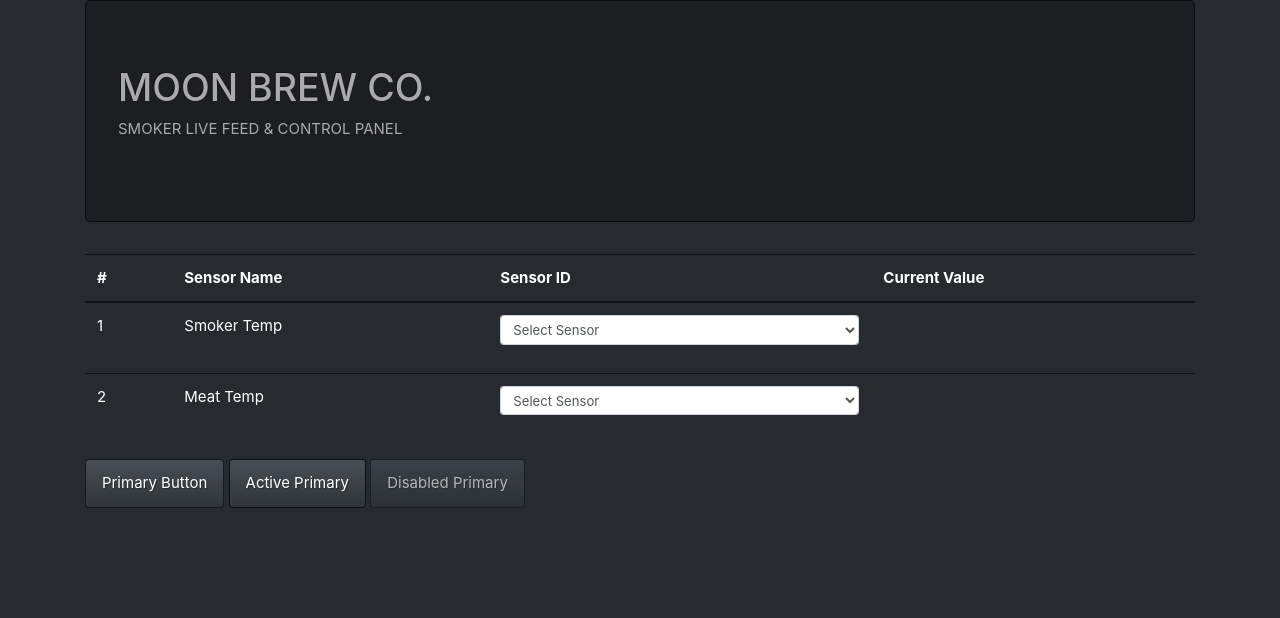
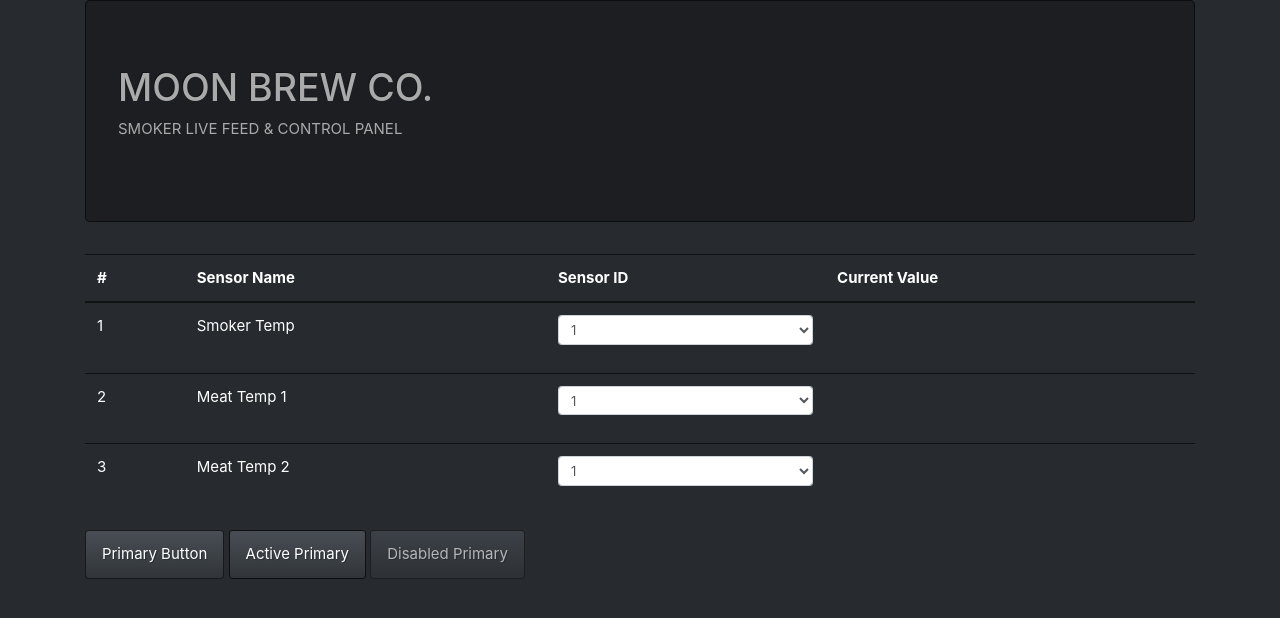
Before and after one commit to ChrisMoon90/MoonBrew, a Flask app: page / in a window 1280 px wide. Shown: the top 618 px of the page. Run offline with Flask 2, Linux system fonts and the light colour scheme; parts of the project's set-up code (start-up, migrations or seed data) failed here and were passed over; some libraries are stand-ins or nearby versions.

Commit message:
Client/Server Indexes Working

```diff
--- a/runMBC.py
+++ b/runMBC.py
@@ -5,6 +5,7 @@ import flask
 from flask_socketio import SocketIO, emit
 import sensor_i2c
 import time
+from datetime import datetime, timedelta
 
 app = flask.Flask(__name__)
 app.config['SECRET_KEY'] = 'MBC'
@@ -17,15 +18,15 @@ socketio = SocketIO(app)
 
 device_list = sensor_i2c.get_devices()
 active_i2c_devs = sensor_i2c.get_i2c_list(device_list)
-print(active_i2c_devs)
+print("Active I2C Devices: %s" % active_i2c_devs)
 
 def RTD_Temp():
     print("Starting RTD Temp Background Process")
+    last_save_time = datetime.now()
     while True:
         temps = {}
-        t = time.localtime()
-        current_time = time.strftime("%H:%M:%S", t)
-        temps['time'] = current_time
+        temp_time = time.strftime("%H:%M:%S", time.localtime())
+        temps['time'] = temp_time
         num_sensors = len(active_i2c_devs)
         for i in range(0, num_sensors):
             i2c_addr = active_i2c_devs[i]
@@ -33,25 +34,37 @@ def RTD_Temp():
             temps[i] = cur_temp
         print("Temp Output: %s" % temps)
         socketio.emit('newtemps', temps)
-        socketio.sleep(2)
+        now = datetime.now()
+        delta_time = now - last_save_time
+        if now - timedelta(seconds=10) > last_save_time:
+            save_to_file(temp_time, temps)
+            last_save_time = datetime.now()
+        socketio.sleep(1)
 
+def save_to_file(temp_time, temps):
+    filename = "./logs/Temps.log" #% (prefix, str(id))
+    formatted_time = time.strftime("%Y-%m-%d %H:%M:%S", time.localtime())
+    msg = "%s, %s\n" % (formatted_time, temps)
+    with open(filename, "a") as file:
+        file.write(msg)
+
+indexes = {'s0':0, 's1':1, 's2':2}
+print(indexes)
 @socketio.on('connect')
 def MBC_connect():
     print('Client Connected')
     socketio.emit('connected',  {'connected': 'Connection Request Accepted'})
+    socketio.emit('indexes', indexes)
 
 @socketio.on('disconnect')
 def MBC_disconnect():
     print('Client Disconnected')
 
-@socketio.on('message')
-def handleMessage(msg):
-    print('Message: %s' % msg)
-    #send(msg, broadcast=True)
-
-@socketio.on('sensor_change')
-def change_sensor1(index):
-    print("Smoker sensor changed to: %s" % index)
+@socketio.on('index_change')
+def index_change(indexes_in):
+    global indexes
+    indexes = indexes_in
+    print("Indexes from Client: %s" % indexes)
 
 @app.route('/')
 def index():
--- a/sensor_i2c.py
+++ b/sensor_i2c.py
@@ -15,7 +15,6 @@ def get_devices():
     device = AtlasI2C()
     device_address_list = device.list_i2c_devices()
     device_list = []
-
     for i in device_address_list:
         device.set_i2c_address(i)
         response = device.query("I")
--- a/static/js/application.js
+++ b/static/js/application.js
@@ -1,38 +1,41 @@
-//connect to the socket server.
+//Connect to the socket server.
 var socket = io()
 
+indexes = {}
+socket.on('indexes', function(msg){
+    indexes['s0'] = msg['s0'];
+    indexes['s1'] = msg['s1'];
+    indexes['s2'] = msg['s2'];
+    console.log('Server Indexes Received: ', indexes);
+});
 function getDropDownVal1() {
-    var selectedValue1 = document.getElementById("DropDown1").value;
-    return selectedValue1;
+    var selectedvalue1 = document.getElementById("DropDown1").value;
+    indexes['s0'] = selectedvalue1;
+    console.log('User Index Change s0: ', indexes);
+    socket.emit("index_change", indexes);
 }
 function getDropDownVal2() {
-    var selectedValue2 = document.getElementById("DropDown2").value;
-    return selectedValue2
+    var selectedvalue2 = document.getElementById("DropDown2").value;
+    indexes['s1'] = selectedvalue2;
+    console.log('User Index Change s1: ', indexes);
+    socket.emit("index_change", indexes);
 }
-
-//Add function to emit sensor change only when index changed
-    //console.log("Dropdown1 Index = ", selectedValue1);
-    //socket.emit('sensor_change', { index: selectedValue1});
-//make if statment to check for values from python
-
-$(document).ready(function(){
-    //Incoming Temp Readings
-    socket.on('newtemps', function(msg){
-        console.log('TEMP UPDATE', msg);
-        temp_in = msg;
-        selectedValue1 = getDropDownVal1();
-        var Temp1 = temp_in[selectedValue1];
-        $('#Temp1').html(Temp1);
-        selectedValue2 = getDropDownVal2();
-        var Temp2 = temp_in[selectedValue2];
-        $('#Temp2').html(Temp2);
-    });
-
-    socket.on('connected', function(msg){
-        console.log('After connect', msg);
-    });
-
-    socket.on('connect', function() {
-        socket.send('User has connected!');
-    });
+function getDropDownVal3() {
+    var selectedvalue3 = document.getElementById("DropDown3").value;
+    indexes['s2'] = selectedvalue3;
+    console.log('User Index Change s2: ', indexes);
+    socket.emit("index_change", indexes);
+}
+//Incoming Temp Readings
+socket.on('newtemps', function(temp_in){
+    console.log('TEMP UPDATE', temp_in);
+    var sensor1 = indexes['s0'];
+    var Temp1 = temp_in[sensor1];
+    $('#Temp1').html(Temp1);
+    var sensor2 = indexes['s1'];
+    var Temp2 = temp_in[sensor2];
+    $('#Temp2').html(Temp2);
+    var sensor3 = indexes['s2'];
+    var Temp3 = temp_in[sensor3];
+    $('#Temp3').html(Temp3);
 });
--- a/templates/index.html
+++ b/templates/index.html
@@ -4,7 +4,6 @@
     <meta charset="utf-8">
     <meta name="viewport" content="width=device-width, initial-scale=1, shrink-to-fit=no">
 
-    <!--script src="https://code.jquery-3.5.1.min.js"></script-->
     <script src="https://code.jquery.com/jquery-3.3.1.js"></script>
     <link rel="stylesheet" href="https://stackpath.bootstrapcdn.com/bootstrap/4.4.1/css/bootstrap.min.css" integrity="sha384-Vkoo8x4CGsO3+Hhxv8T/Q5PaXtkKtu6ug5TOeNV6gBiFeWPGFN9MuhOf23Q9Ifjh" crossorigin="anonymous">
     <link rel="stylesheet" href="static/bootstrap.css">
@@ -51,10 +50,10 @@
 
             <td>
                 <div class="form-group">
-                    <select class="form-control form-control-sm"id="DropDown1" onchange="getDropDownVal1();">
-                      <option>Select Sensor</option>
-                      <option value=0>1</option>
-                      <option value=1>2</option>
+                    <select class="form-control form-control-sm"id="DropDown1" data-toggle="dropdown" value="Select Sensor" onchange="getDropDownVal1();">
+                  <option value=0>1</option>
+                  <option value=1>2</option>
+                  <option value=2>3</option>
                     </select>
                 </div>
             </td>
@@ -66,18 +65,36 @@
           <tr>
             <td>2</td>
 
-            <td>Meat Temp</td>
+            <td>Meat Temp 1</td>
 
             <td>
               <div class="form-group">
-                <select class="form-control form-control-sm" id="DropDown2" onchange="getDropDownVal2();">
-                  <option>Select Sensor</option>
+                <select class="form-control form-control-sm" id="DropDown2" data-toggle="dropdown" value="Select Sensor" onchange="getDropDownVal2();">
                   <option value=0>1</option>
                   <option value=1>2</option>
+                  <option value=2>3</option>
                 </select>
               </div>
             </td>
             <td><div id="Temp2"></div></td>
+          </tr>
+
+          <!--Table Third Row-->
+          <tr>
+            <td>3</td>
+
+            <td>Meat Temp 2</td>
+
+            <td>
+              <div class="form-group">
+                <select class="form-control form-control-sm" id="DropDown3" data-toggle="dropdown" value="Select Sensor" onchange="getDropDownVal3();">
+                  <option value=0>1</option>
+                  <option value=1>2</option>
+                  <option value=2>3</option>
+                </select>
+              </div>
+            </td>
+            <td><div id="Temp3"></div></td>
           </tr>
         </tbody>
       </table>
```
Also changed, not shown: 2 other files.
